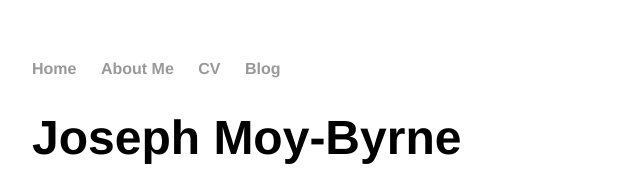
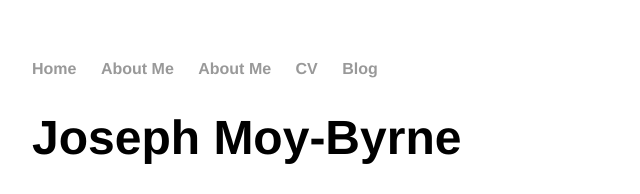
Before and after one commit to Polalmb/Polalmb.github.io, a plain HTML site: page index.html in a window 1280 px wide. Shown: the top 194 px of the page, 160-800 px from the left. Drawn offline with Linux system fonts and the light colour scheme.

Commit message:
Update index.html

```diff
--- a/index.html
+++ b/index.html
@@ -9,7 +9,9 @@
 		<nav>
     		<ul>
         		<li><a href="/">Home</a></li>
-	        	<li><a href="about.html" title="About Me">About Me</a></li>
+	        	<li><a href="https://polalmb.github.io/about.html" title="About Me">About Me</a>
+
+				<li><a href="about.html" title="About Me">About Me</a></li>
 
         		<li><a href="/cv">CV</a></li>
         		<li><a href="/blog">Blog</a></li>
```
